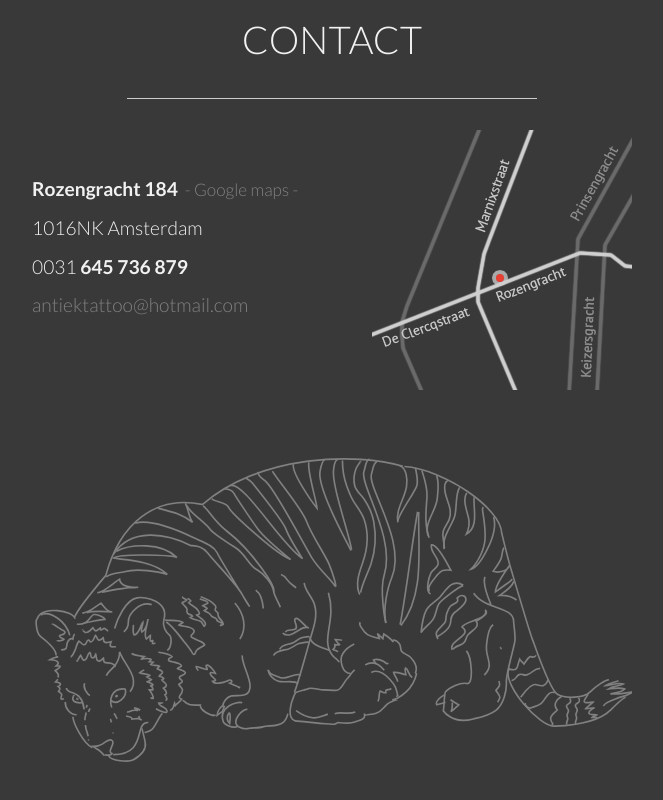
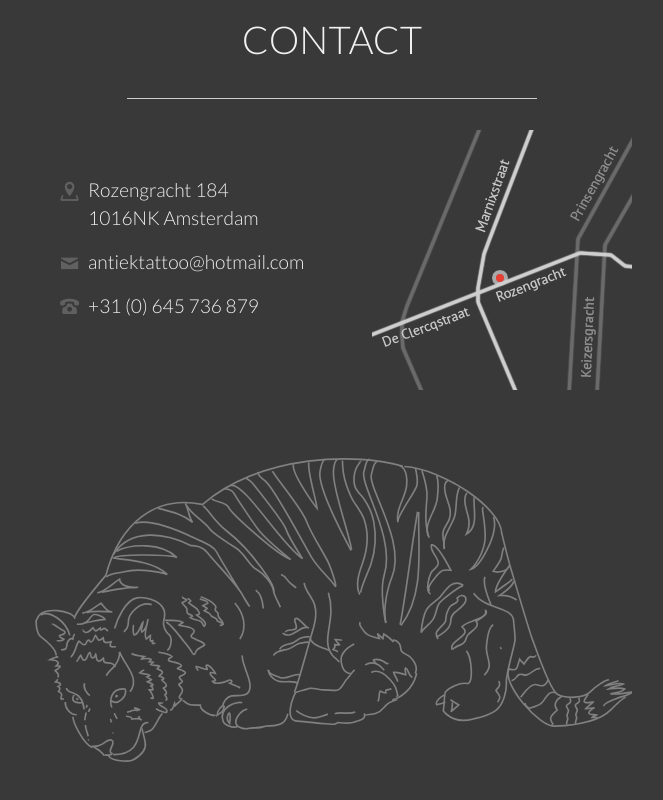
Before and after one commit to javiscriptme/web-anibal-tattoo, a plain HTML site: page index.html in a window 1280 px wide. Shown: the part 5400-6200 px from the top of the page, without its empty margins (308-971 px from the left). Drawn offline with Linux system fonts and the light colour scheme; files whose address does not match are found by name.

Commit message:
Contact - change style, add icons

```diff
--- a/css/main.css
+++ b/css/main.css
@@ -409,12 +409,39 @@ section.page-block#contact .contact-info {
 }
 
 section.page-block#contact .contact-info a {
-    color: #808080;
+    display: block;
+    color: #F0F0F0;
     text-decoration: none;
+    border-radius: 4px;
 }
 
-section.page-block#contact .contact-info a.small {
-    font-size: .9em;
+section.page-block#contact .contact-info a:hover {
+    background-color: #494949;
+    transition: all 400ms ease;
+}
+
+section.page-block#contact .contact-info a:hover i {
+    color: #F0F0F0;
+    transition: all 200ms ease;
+}
+
+section.page-block#contact .info-item {
+    position: relative;
+    margin-bottom: 4px;
+    padding: 6px 6px 6px 36px;
+    line-height: 28px;
+    color: #F0F0F0;
+}
+
+section.page-block#contact .info-item i {
+    position: absolute;
+    top: 12px;
+    left: 8px;
+    color: #606060;
+}
+
+section.page-block#contact .info-item i.icon-old-phone {
+    top: 11px;
 }
 
 section.page-block#artists h2 {
@@ -746,7 +773,7 @@ section.page-block#books a:hover {
     }
 
     section.page-block#contact .contact-info {
-        width: 100%;
+        width: 50%;
         margin-right: 280px;
         padding-top: 40px;
         font-size: 1.2em;
--- a/index.html
+++ b/index.html
@@ -1015,14 +1015,18 @@
 							<hr>
 							<div class="block-text">
 								<div class="contact-info">
-									<b>Rozengracht 184</b>
-                                    <a class="small" href="https://www.google.nl/maps/place/Rozengracht+184II,+1016+NK+Amsterdam/@52.3728109,4.877614,17z" target="_blank">&nbsp;- Google maps -</a>
-									<br>
-									1016NK Amsterdam
-									<br>
-									0031 <b>645 736 879</b>
-									<br>
-                                    <a href="mailto:antiektattoo@hotmail.com">antiektattoo@hotmail.com</a>
+								    <a class="info-link info-item" href="https://www.google.nl/maps/place/Rozengracht+184II,+1016+NK+Amsterdam/@52.3728109,4.877614,17z" target="_blank">
+                                        <i class="icon-location"></i>
+                                        Rozengracht 184<br>1016NK Amsterdam
+                                    </a>
+                                    <a class="info-link info-item" href="mailto:antiektattoo@hotmail.com" target="_blank">
+                                        <i class="icon-mail"></i>
+                                        antiektattoo@hotmail.com
+                                    </a>
+                                    <div class="info-item">
+                                        <i class="icon-old-phone"></i>
+                                        +31 (0) 645 736 879
+                                    </div>
 								</div>
 								<div class="contact-map">
 									<a href="https://www.google.nl/maps/place/Rozengracht+184II,+1016+NK+Amsterdam/@52.3728109,4.877614,17z" target="_blank">
```
